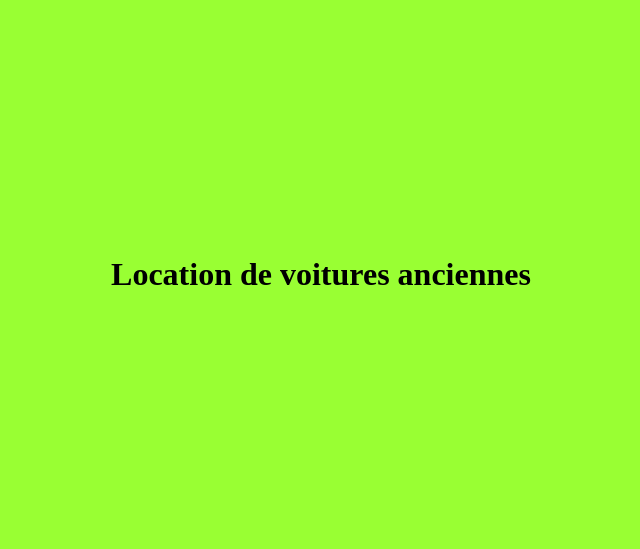
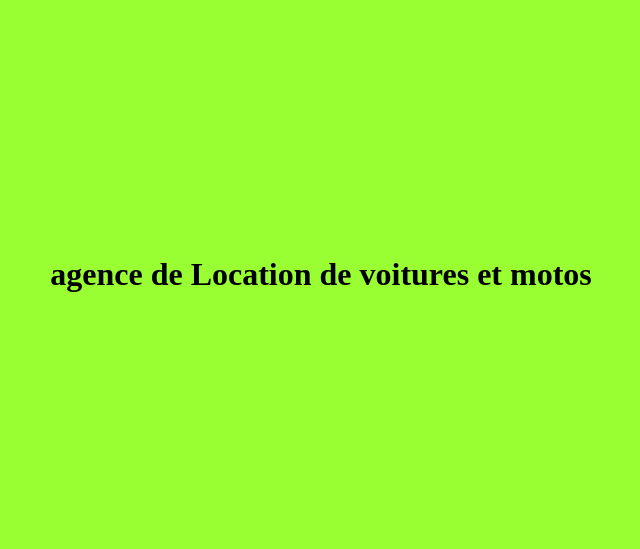
Before and after one commit to yedder6/AgenceLocation, a plain HTML site: page index.html in a window 1280 px wide. Shown: the part 18-567 px from the top of the page, without its empty margins (319-959 px from the left). Drawn offline with Linux system fonts and the light colour scheme.

Commit message:
maj voitures et motoo et image

```diff
--- a/index.html
+++ b/index.html
@@ -5,6 +5,6 @@
 <title></title>
 </head>
 <body style="background-color:#99ff33">
-<h1 style="padding-top:20%; padding-bottom:20%; text-align:center;color:#000">Location de voitures anciennes</h1>
+<h1 style="padding-top:20%; padding-bottom:20%; text-align:center;color:#000">agence de Location de voitures et motos</h1>
 </body>
 </html>
```
Also changed, not shown: pic.jpg (added).
